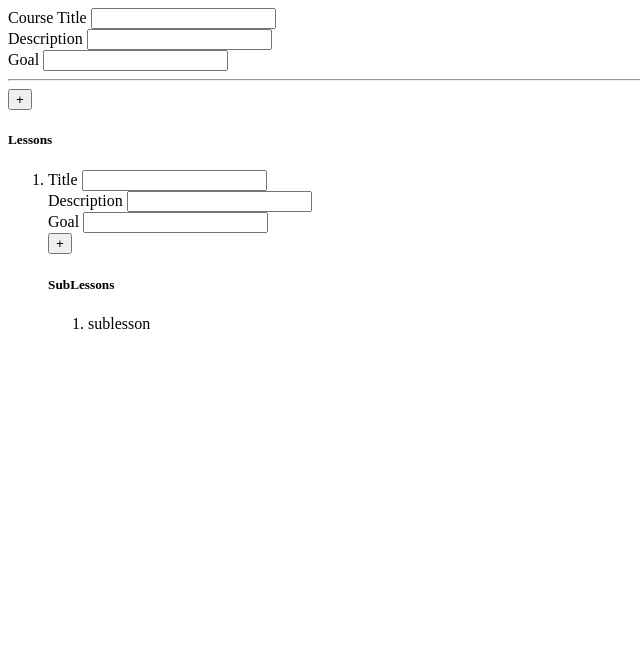
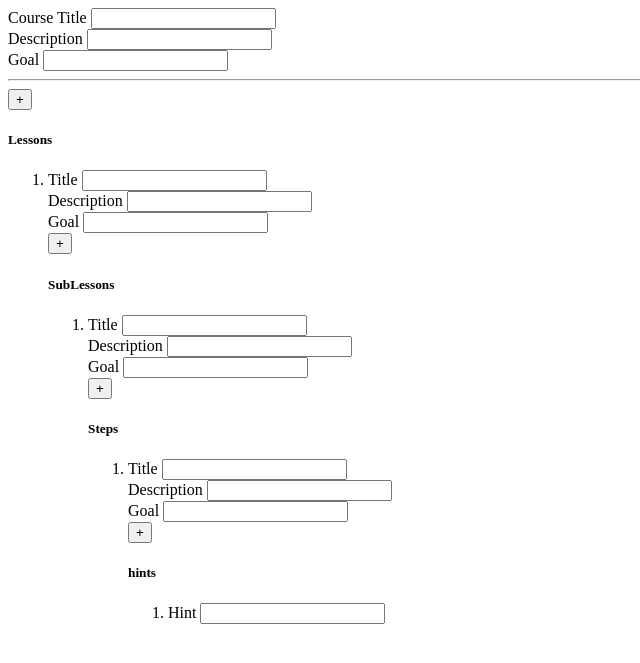
Before and after one commit to thedavidwells/Capstone, a PHP site: page /views/editcourse.html in a window 1280 px wide. Shown: the top 663 px of the page, without its empty margins (0-640 px from the left). Run offline with PHP 8.4, Linux system fonts and the light colour scheme.

Commit message:
Made working web app

```diff
--- a/LessonPlanner/app/scripts/controllers/mycourses.js
+++ b/LessonPlanner/app/scripts/controllers/mycourses.js
@@ -2,8 +2,8 @@
 
 angular.module('lessonPlannerApp')
   .controller('MycoursesCtrl', function ($scope, $location, parseWrapper) {
-    parseWrapper.getLessons().then(function(data){
-			$scope.lessons = data;
+    parseWrapper.getCourses().then(function(data){
+			$scope.courses = data;
 		}, function(e){
 				console.warn(e);
 			});
@@ -15,4 +15,5 @@
 				console.warn(e);
 			})
 		}
+
   });
--- a/LessonPlanner/app/views/editcourse.html
+++ b/LessonPlanner/app/views/editcourse.html
@@ -1,46 +1,112 @@
+<div class='card-container course'>
 	<div class="input-group">
-  <span class="input-group-addon needSpace">Course Title</span>
+	  <span class="input-group-addon lineUp needSpace">Course Title</span>
 	  <input class='form-control' ng-model='course.title' ng-blur="saveCourse()"/>
 	</div>
 	<div class="input-group needSpace">
-  <span class="input-group-addon">Description</span>
+	  <span class="input-group-addon lineUp">Description</span>
 	  <input class='form-control' ng-model='course.description' ng-blur="saveCourse()"/>
 	</div>
 	<div class="input-group needSpace">
-  <span class="input-group-addon">Goal</span>
+	  <span class="input-group-addon lineUp">Goal</span>
 	  <input class='form-control' ng-model='course.goal' ng-blur="saveCourse()"/>
 	</div>
 	<hr />
 	<div class='clearfix'>
-<button class='btn btn-success pull-left' ng-click="newLesson()">+</button> <h5>Lessons</h5>
+		<button class='btn btn-success pull-left plusButton' ng-click="newLesson()">+</button>
+		<h5 ng-click="hideLower(course)">
+			Lessons
+			<span class='glyphicon glyphicon-chevron-down' ng-hide="course.hideLower"></span>
+			<span class='glyphicon glyphicon-chevron-right' ng-show="course.hideLower"></span>
+		</h5>
+
 	</div>
-<ol>
-	<li ng-repeat="lesson in course.lessons track by lesson.id">
+	<ol class='clearfix' ng-hide="course.hideLower">
+		<li ng-repeat="lesson in course.lessons track by lesson.id" class='card-container lessons'>
 			<div class="input-group needSpace">
-		  <span class="input-group-addon">Title</span>
+			  <span class="input-group-addon lineUp">Title</span>
 			  <input class='form-control' ng-model='lesson.title' ng-blur="saveCourse()"/>
 			</div>
 			<div class="input-group needSpace">
-		  <span class="input-group-addon">Description</span>
+			  <span class="input-group-addon lineUp">Description</span>
 			  <input class='form-control' ng-model='lesson.description' ng-blur="saveCourse()"/>
 			</div>
 			<div class="input-group needSpace">
-		  <span class="input-group-addon">Goal</span>
+			  <span class="input-group-addon lineUp">Goal</span>
 			  <input class='form-control' ng-model='lesson.goal' ng-blur="saveCourse()"/>
 			</div>
 			<div class='clearfix'>
-			<button class='btn btn-success pull-left' ng-click="newSubLesson(lesson)">+</button> <h5>SubLessons</h5>
+				<button class='btn btn-success pull-left plusButton' ng-click="newSubLesson(lesson)">+</button>
+				<h5 ng-click="hideLower(lesson)">
+					SubLessons
+					<span class='glyphicon glyphicon-chevron-down' ng-hide="lesson.hideLower"></span>
+					<span class='glyphicon glyphicon-chevron-right' ng-show="lesson.hideLower"></span>
+				</h5>
 			</div>
-		<ol>
-			<li ng-repeat="sublesson in lesson.sublessons track by sublesson.id">sublesson</li>
+			<ol class='clearfix' ng-hide="lesson.hideLower">
+				<li ng-repeat="sublesson in lesson.sublessons track by sublesson.id" class='card-container sublessons'>
+					<div class="input-group needSpace">
+					  <span class="input-group-addon lineUp">Title</span>
+					  <input class='form-control' ng-model='sublesson.title' ng-blur="saveCourse()"/>
+					</div>
+					<div class="input-group needSpace">
+					  <span class="input-group-addon lineUp">Description</span>
+					  <input class='form-control' ng-model='sublesson.description' ng-blur="saveCourse()"/>
+					</div>
+					<div class="input-group needSpace">
+					  <span class="input-group-addon lineUp">Goal</span>
+					  <input class='form-control' ng-model='sublesson.goal' ng-blur="saveCourse()"/>
+					</div>
+					<div class='clearfix'>
+						<button class='btn btn-success pull-left plusButton' ng-click="newStep(sublesson)">+</button>
+						<h5 ng-click="hideLower(sublesson)">
+							Steps
+							<span class='glyphicon glyphicon-chevron-down' ng-hide="sublesson.hideLower"></span>
+							<span class='glyphicon glyphicon-chevron-right' ng-show="sublesson.hideLower"></span>
+						</h5>
+					</div>
+					<ol class='clearfix' ng-hide="sublesson.hideLower">
+						<li ng-repeat="step in sublesson.steps track by step.id" class='card-container steps'>
+							<div class="input-group needSpace">
+							  <span class="input-group-addon lineUp">Title</span>
+							  <input class='form-control' ng-model='step.title' ng-blur="saveCourse()"/>
+							</div>
+							<div class="input-group needSpace">
+							  <span class="input-group-addon lineUp">Description</span>
+							  <input class='form-control' ng-model='step.description' ng-blur="saveCourse()"/>
+							</div>
+							<div class="input-group needSpace">
+							  <span class="input-group-addon lineUp">Goal</span>
+							  <input class='form-control' ng-model='step.goal' ng-blur="saveCourse()"/>
+							</div>
+							<div class='clearfix'>
+								<button class='btn btn-success pull-left plusButton' ng-click="newHint(step)">+</button>
+								<h5 ng-click="hideLower(step)">
+									hints
+									<span class='glyphicon glyphicon-chevron-down' ng-hide="step.hideLower"></span>
+							<span class='glyphicon glyphicon-chevron-right' ng-show="step.hideLower"></span>
+								</h5>
+							</div>
+							<ol class='clearfix' ng-hide="step.hideLower">
+								<li ng-repeat="hint in step.hints track by hint.id" class='card-container hints'>
+									<div class="input-group needSpace">
+									  <span class="input-group-addon">Hint</span>
+									  <input class='form-control' ng-model='hint.text' ng-blur="saveCourse()"/>
+									</div>
+								</li>
+							</ol>
+						</li>
+					</ol>
+				</li>
 			</ol>
 			<!-- <div class="input-group needSpace">
-		  <span class="input-group-addon">Starting Text</span>
+			  <span class="input-group-addon lineUp">Starting Text</span>
 			  <textarea class='form-control' ng-model='lesson.initialText' ng-blur="saveCourse()"/>
 			</div>
 			<div class="input-group needSpace">
-		  <span class="input-group-addon">Answer</span>
+			  <span class="input-group-addon lineUp">Answer</span>
 			  <input class='form-control' ng-model='lesson.answer' ng-blur="saveCourse()"/>
 			</div> -->
 		</li>
 	</ol>
+</div>
```
Also changed, not shown: LessonPlanner/app/scripts/controllers/editcourse.js (+41 -24 lines), LessonPlanner/app/styles/main.scss (+9 -1 lines). Lines whose indentation alone changed are shown as unchanged.
